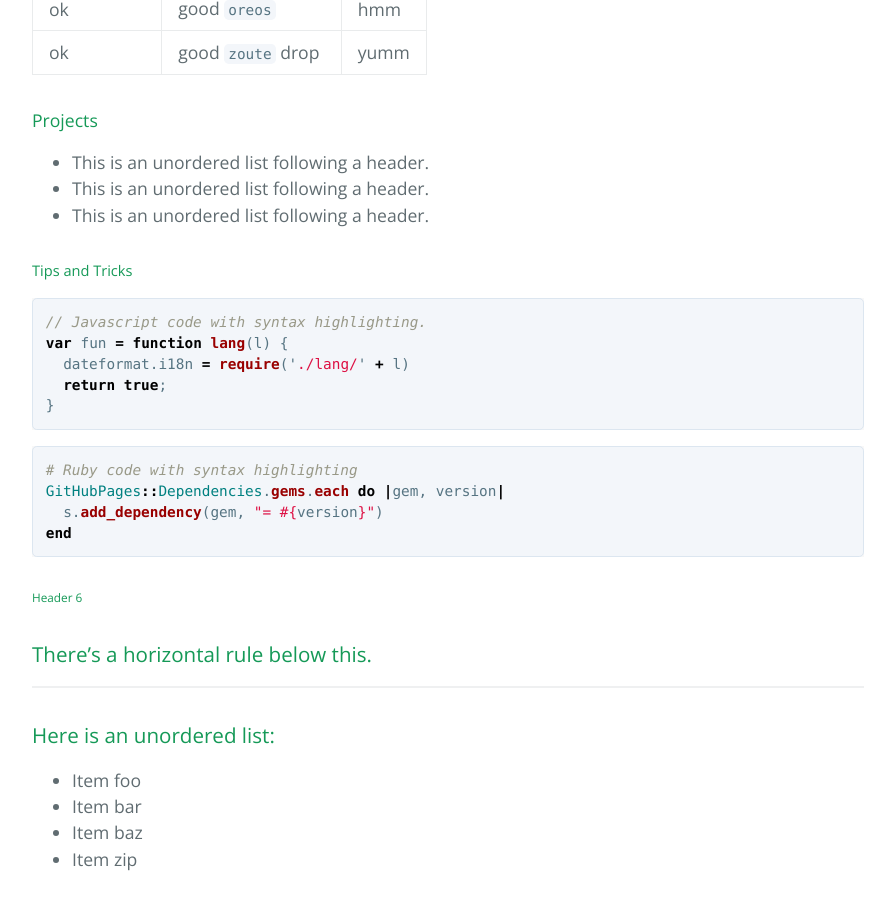
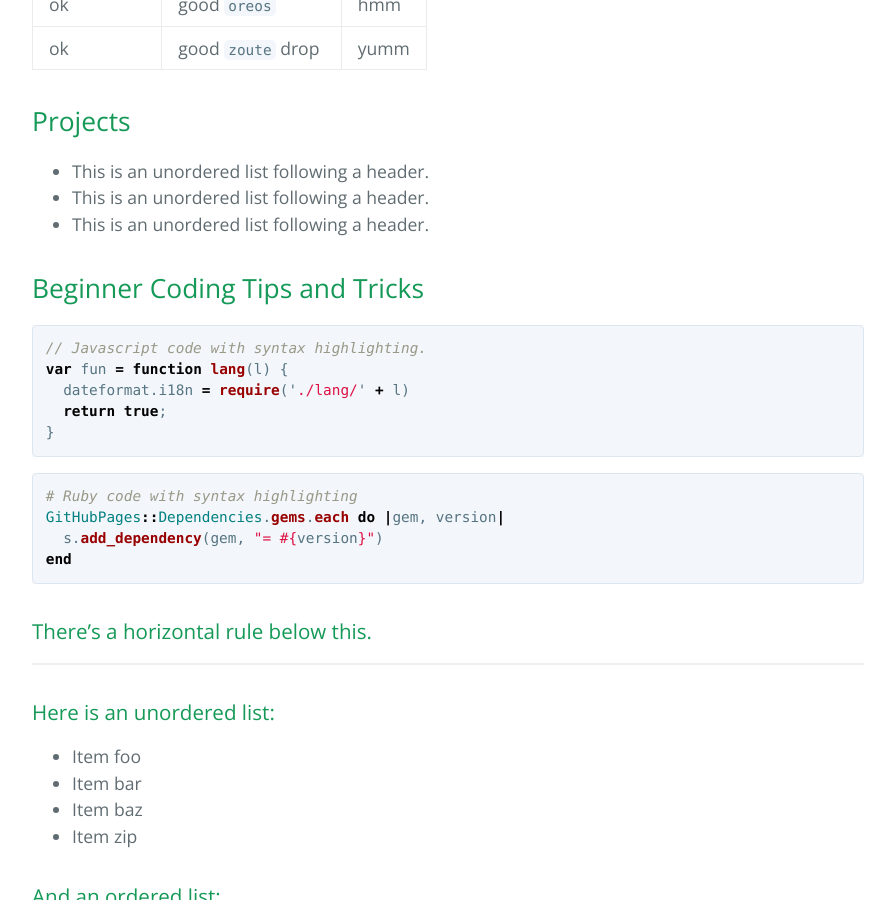
Before and after one commit to salyersashleigh/salyersashleigh.github.io, a Jekyll site: the page built from index.md, in a window 1280 px wide and 900 px high, scrolled down 1553 px. Shown: the whole window, without its empty margins (192-1087 px from the left). Built offline with Jekyll 4.4.1, drawn with Linux system fonts in a browser that asks for light colours; our own code applies the rules of GitHub Pages for plain Markdown files.

Commit message:
Update index.md

````diff
--- a/index.md
+++ b/index.md
@@ -11,7 +11,7 @@
 
 There should be whitespace between paragraphs. We recommend including a README, or a file with information about your project.
 
-# Purpose
+## Purpose
 
 This is a normal paragraph following a header. GitHub is a code hosting platform for version control and collaboration. It lets you and others work together on projects from anywhere.
 
@@ -24,7 +24,7 @@
 > My name is Ashleigh Salyers and I am a graduate student in the Master of Science in Business Analytics Program at W&M. In 2017, I graduated from James Madison University  with a double major in Justice Studies and Sociology. Currently, I am a Reporting Analyst on a Project Management team supporting a fast-paced Government client. In my role, I  enjoy managing data, developing documents/reports, and conducting high level analysis. I know that this program will assist me in accomplishing my career goals! In my free time, I enjoy running, yoga/meditation, and spending time with my Fiancé, Paul, and cat, Apollo.
 
 
-### Courses
+## Courses
 
 | head1        | head two          | three |
 |:-------------|:------------------|:------|
@@ -33,13 +33,13 @@
 | ok           | good `oreos`      | hmm   |
 | ok           | good `zoute` drop | yumm  |
 
-#### Projects
+## Projects
 
 *   This is an unordered list following a header.
 *   This is an unordered list following a header.
 *   This is an unordered list following a header.
 
-##### Tips and Tricks
+## Beginner Coding Tips and Tricks
 
 ```js
 // Javascript code with syntax highlighting.
@@ -55,10 +55,6 @@
   s.add_dependency(gem, "= #{version}")
 end
 ```
-
-###### Header 6
-
-
 
 ### There's a horizontal rule below this.
 
````
